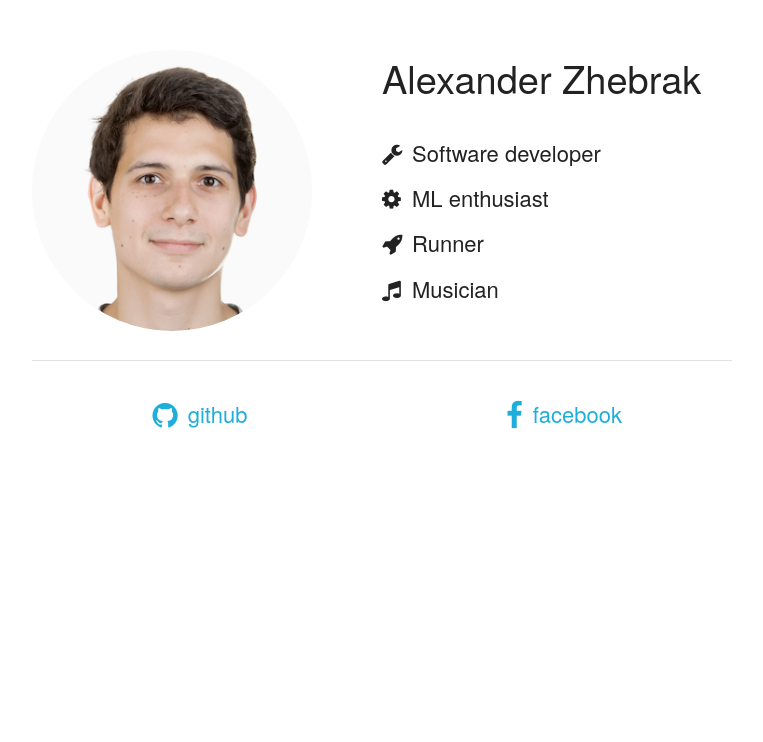
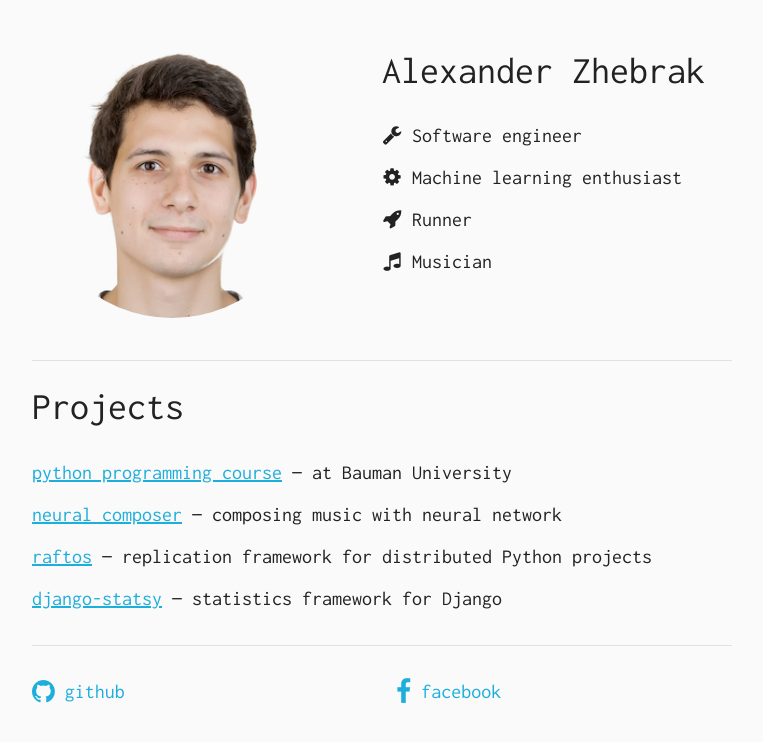
Before and after one commit to fata1ex/zhebrak.io, a Django app: page / in a window 1280 px wide. Shown: the top 742 px of the page, without its empty margins (258-1021 px from the left). Run offline with Django 3.2, Linux system fonts and the light colour scheme; some libraries are stand-ins or nearby versions.

Commit message:
index enhs

```diff
--- a/templates/base.html
+++ b/templates/base.html
@@ -5,6 +5,8 @@
     <link rel="stylesheet" href="https://cdnjs.cloudflare.com/ajax/libs/skeleton/2.0.4/skeleton.min.css">
     <link rel="stylesheet" href="https://cdnjs.cloudflare.com/ajax/libs/font-awesome/4.6.3/css/font-awesome.min.css">
     <link rel="shortcut icon" type="image/x-icon" href="/static/favicon.ico"/>
+    <link href="https://fonts.googleapis.com/css?family=Inconsolata" rel="stylesheet">
+    <script src="https://code.jquery.com/jquery-3.1.1.slim.min.js"></script>
     {% block head %}{% endblock %}
 </head>
 <body>
--- a/templates/index.html
+++ b/templates/index.html
@@ -2,12 +2,20 @@
 
 {% block head %}
     <style>
+        body {
+            background-color: #fafafa;
+        }
+
+        hr {
+            margin-bottom: 1.5rem;
+        }
 
         .container {
             margin: 0 auto;
             max-width: 700px;
             min-width: 300px;
-            font-size: 22px;
+            font-size: 20px;
+            font-family: 'Inconsolata', monospace;
         }
 
         .about {
@@ -18,6 +26,7 @@
         .about .photo {
             float: left;
             width: 40%;
+            margin-top: -13px;
         }
 
         .about .photo img {
@@ -50,18 +59,44 @@
 
         }
 
-        .projects {
-            text-align: center;
+        .projects .title {
+            margin-bottom: 20px;
+            font-size: 38px;
         }
 
-        .projects i {
+        .projects .list li {
+            list-style-type:none;
+        }
+
+        .contacts {
+            margin-top: 30px;
+        }
+
+        .contacts i {
             margin-right: 10px;
         }
 
-        .projects a {
+        .contacts a {
             text-decoration: none;
         }
+
+        .fa-fw {
+            width: 100%;
+        }
     </style>
+
+    <script>
+        $(function() {
+            $('.fa-cog').hover(
+                function() {
+                    $(this).addClass('fa-spin');
+                },
+                function() {
+                    $(this).removeClass('fa-spin');
+                }
+            )
+        });
+   </script>
 {% endblock %}
 {% block body %}
     <div class="container">
@@ -76,24 +111,46 @@
                 <div class="keywords">
                     <ul>
                         <li>
-                            <i class="fa fa-wrench"></i>Software developer
+                            <i class="fa fa-fw fa-wrench"></i>Software engineer
                         </li>
                         <li>
-                            <i class="fa fa-cog"></i>ML enthusiast
+                            <i class="fa fa-fw fa-cog"></i>Machine learning enthusiast
                         </li>
                         <li>
-                            <i class="fa fa-rocket"></i>Runner
+                            <i class="fa fa-fw fa-rocket"></i>Runner
                         </li>
                         <li>
-                            <i class="fa fa-music"></i>Musician
+                            <i class="fa fa-fw fa-music"></i>Musician
                         </li>
                     </ul>
                 </div>
             </div>
         </div>
+
+
         <hr/>
+        <div class="projects">
+            <div class="title">
+                Projects
+            </div>
+            <ul class="list">
+                <li class="project">
+                    <a target="_blank" href="https://github.com/park-python">python programming course</a> — at Bauman University
+                </li>
+                <li class="project">
+                    <a href="/composer/">neural composer</a> — composing music with neural network
+                </li>
+                <li class="project">
+                    <a target="_blank" href="https://github.com/zhebrak/raftos">raftos</a> — replication framework for distributed Python projects
+                </li>
+                <li class="project">
+                    <a target="_blank" href="https://github.com/zhebrak/django-statsy">django-statsy</a> — statistics framework for Django
+                </li>
+            </ul>
+        </div>
 
-        <div class="projects row">
+        <hr/>
+        <div class="contacts row">
             <div class="one-half column github">
                 <a target="_blank" href="https://github.com/zhebrak?tab=repositories"><i class="fa fa-github fa-lg"></i>github</a>
             </div>
```
